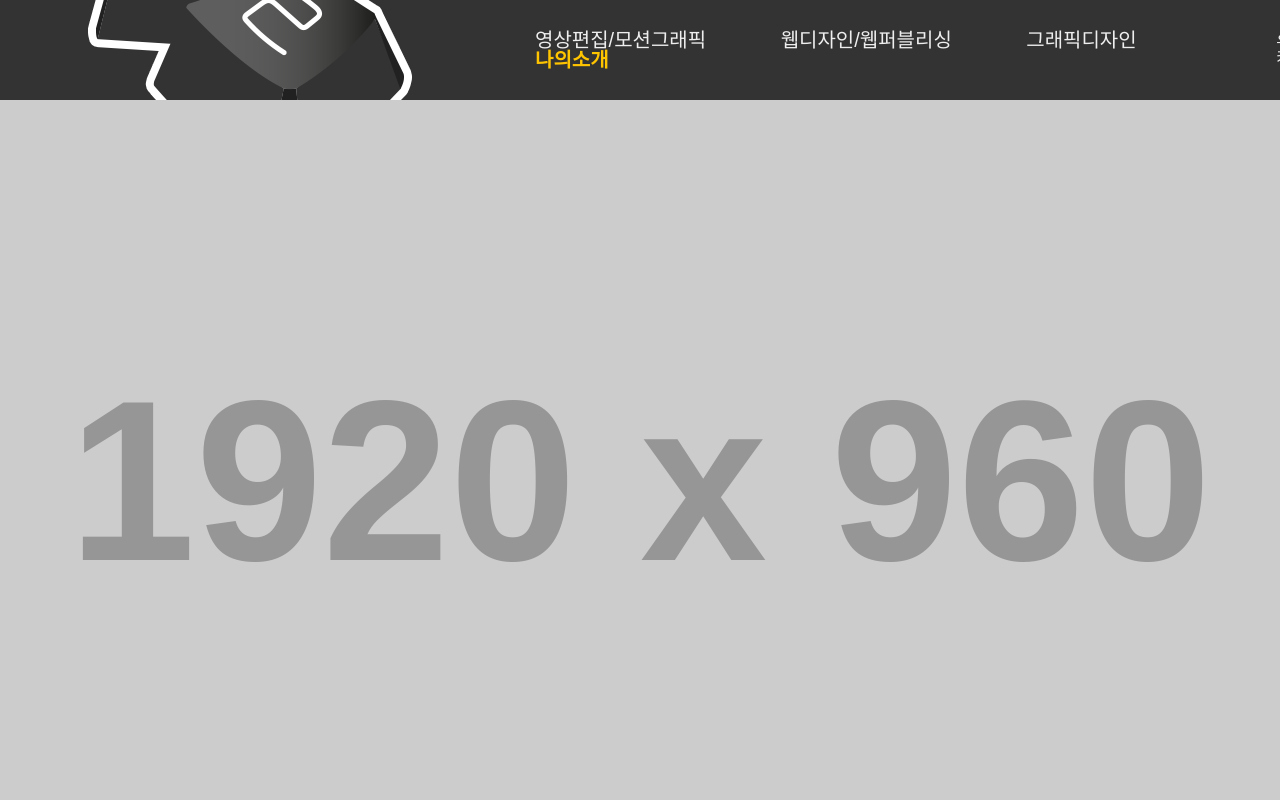
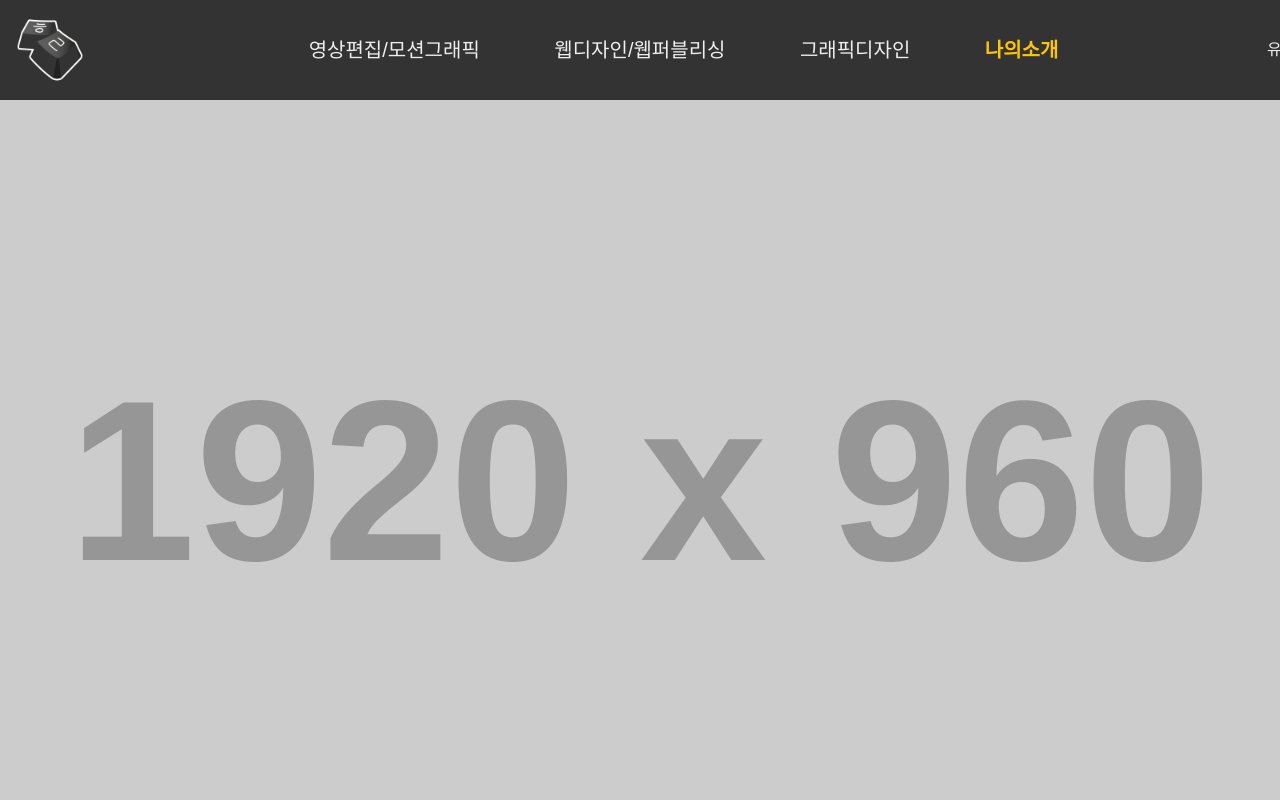
Before and after one commit to dohr98/portfolio, a plain HTML site: page index.html in a window 1280 px wide. Shown: the top 800 px of the page. Drawn offline with nearby package versions, Linux system fonts and the light colour scheme; placeholder pictures from the web are drawn by us; a small style sheet from the web is missing; a web font is replaced by a local one.

Commit message:
Add files via upload

```diff
--- a/css/main.css
+++ b/css/main.css
@@ -33,10 +33,10 @@ header .inner{
     justify-content: space-between;
     align-items: center;
 }
-header .inner h1 a figure{
+header .inner figure{
     height: 100px;
 }
-header .inner h1 a figure img{
+header .inner figure a img{
     width: 100%;
     height: 100%;
     object-fit: cover;
```
